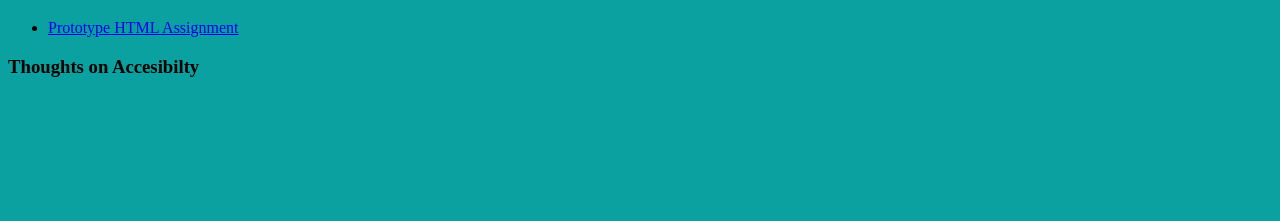
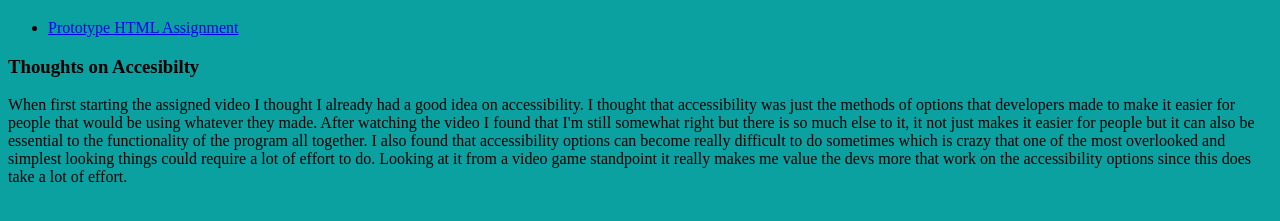
Before and after one commit to Hdreas53256/ifsc-1310, a plain HTML site: page index.html in a window 1280 px wide. Shown: the part 61-282 px from the top of the page. Drawn offline with Linux system fonts and the light colour scheme.

Commit message:
Finished Web Accessibility Assignment

```diff
--- a/index.html
+++ b/index.html
@@ -17,6 +17,6 @@
     </ul>
   </nav>
   <h3>Thoughts on Accesibilty</h3>
-
+  When first starting the assigned video I thought I already had a good idea on accessibility. I thought that accessibility was just the methods of options that developers made to make it easier for people that would be using whatever they made. After watching the video I found that I'm still somewhat right but there is so much else to it, it not just makes it easier for people but it can also be essential to the functionality of the program all together. I also found that accessibility options can become really difficult to do sometimes which is crazy that one of the most overlooked and simplest looking things could require a lot of effort to do. Looking at it from a video game standpoint it really makes me value the devs more that work on the accessibility options since this does take a lot of effort.
 </body>
 </html>
```
